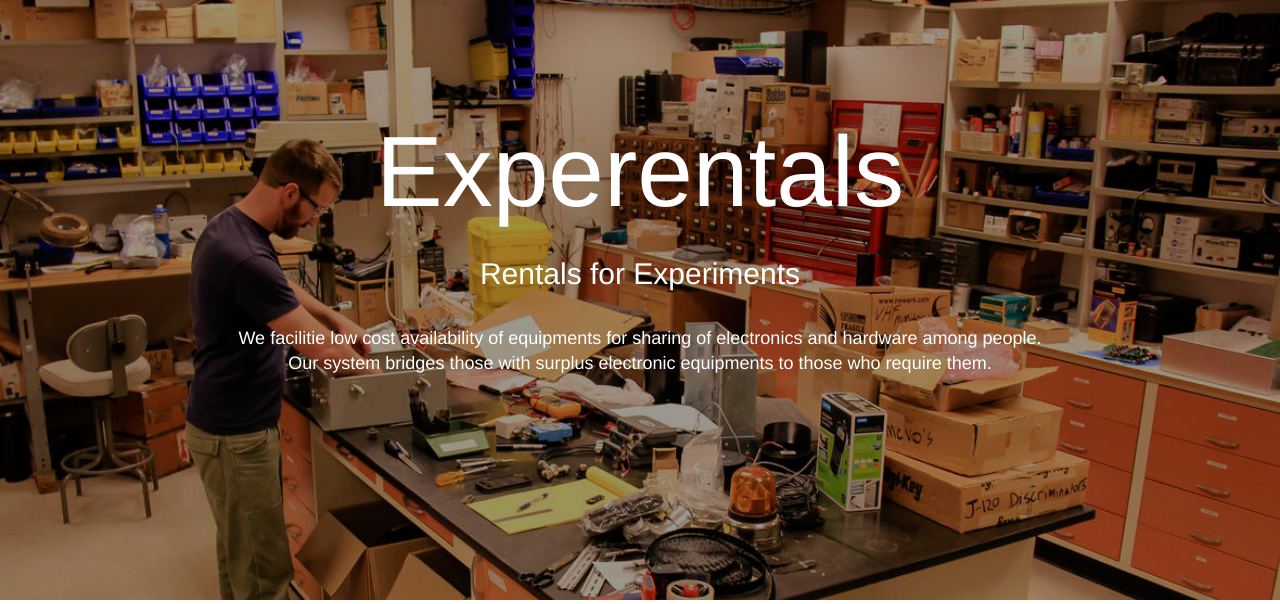
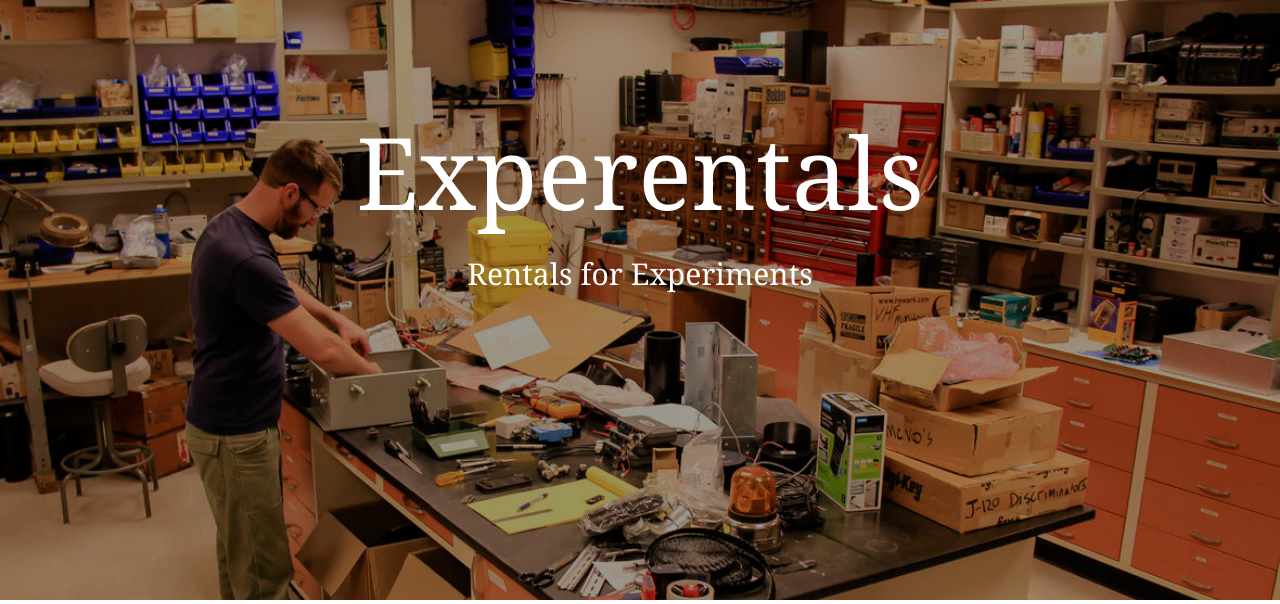
Before and after one commit to Mumbaikar007/Experentals_Website, a PHP site: page /finalindex.php in a window 1280 px wide. Shown: the part 52-656 px from the top of the page. Run offline with PHP 8.4, Linux system fonts and the light colour scheme; some libraries are stand-ins or nearby versions.

Commit message:
Changing fonts

```diff
--- a/finalindex.php
+++ b/finalindex.php
@@ -239,12 +239,12 @@
 
       <!-- <img src="" alt="ExpeRentals LOGO"> -->
 
-      <p  class="large-devices-only" style="font-size: 100px;color: white;">Experentals </p>
+      <p  class="large-devices-only" style="font-size: 100px;color: white;font-family: Georgia, serif;">Experentals </p>
 
-      <p  class="mobile-only" style="font-size: 50px;color: white;">Experentals</p>
+      <p  class="mobile-only" style="font-size: 50px;color: white;font-family: Georgia, serif;">Experentals</p>
 
-      <p style="color:white; font-size: 30px;"> Rentals for Experiments</p><br />
-      <p style="color: white;font-size: 18px;">We facilitie low cost availability of equipments for sharing of electronics and hardware among people.<br />Our system bridges those with surplus electronic equipments to those who require them.</p>
+      <p style="color:white; font-size: 30px;font-family: Georgia, serif;"> Rentals for Experiments</p><br />
+      <!-- <p style="color: white;font-size: 18px;">We facilitie low cost availability of equipments for sharing of electronics and hardware among people.<br />Our system bridges those with surplus electronic equipments to those who require them.</p> -->
 
     </div>
 
@@ -265,7 +265,7 @@
 
       <div class="col-lg-4 col-xs-12 " style=" padding-top: 40px;text-align: right;">
 
-        <a href="">
+        <a href="RentandLess/putAd.php">
           <img class = "abc img-responsive mobile-only center " src="images/homepage/lessor.png" alt="RENTER" width="300px" height="250px" align="center">
         </a>
 
```
